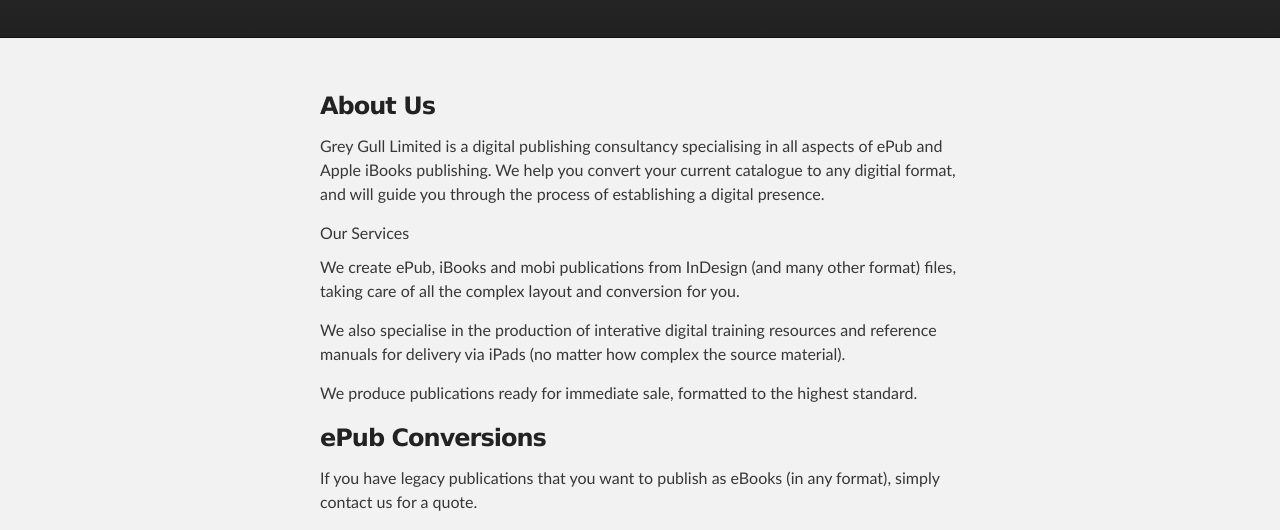
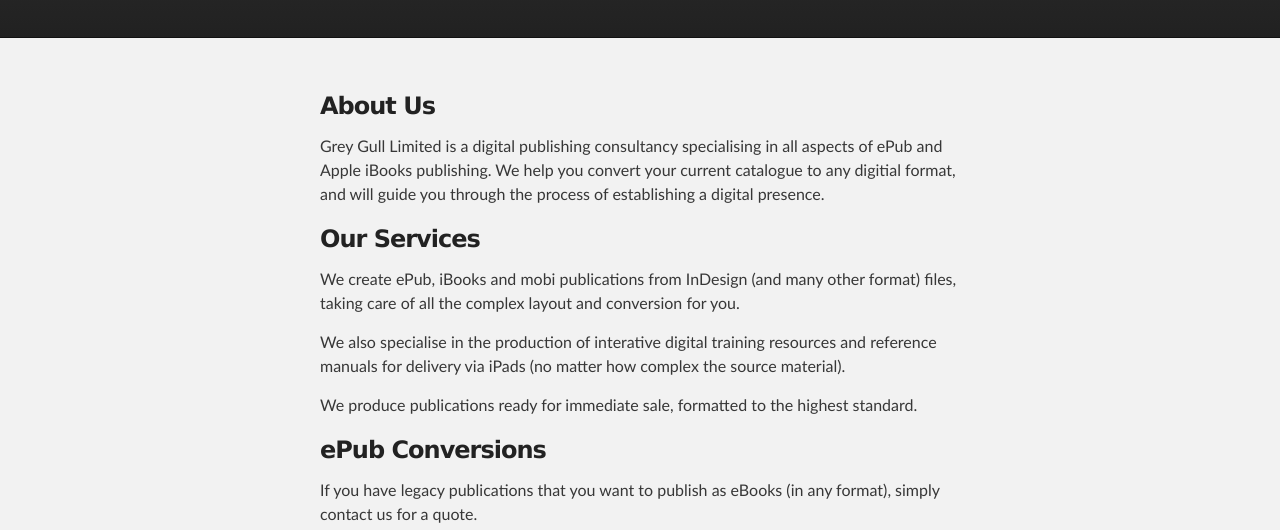
Before and after one commit to greygull/greygull.github.io, a plain HTML site: page index.html in a window 1280 px wide. Shown: the part 208-738 px from the top of the page. Drawn offline with Linux system fonts and the light colour scheme.

Commit message:
Correcting heading tag

```diff
--- a/index.html
+++ b/index.html
@@ -29,7 +29,8 @@
 
 <p>Grey Gull Limited is a digital publishing consultancy specialising in all aspects of ePub and Apple iBooks publishing. We help you convert your current catalogue to any digitial format, and will guide you through the process of establishing a digital presence.</p>
 
-</a>Our Services</h3>
+<h3>
+<a name="our-services" class="anchor" href="#our-services"><span class="octicon octicon-link"></span></a>Our Services</h3>
 
 <p>We create ePub, iBooks and mobi publications from InDesign (and many other format) files, taking care of all the complex layout and conversion for you.</p>
 
```
